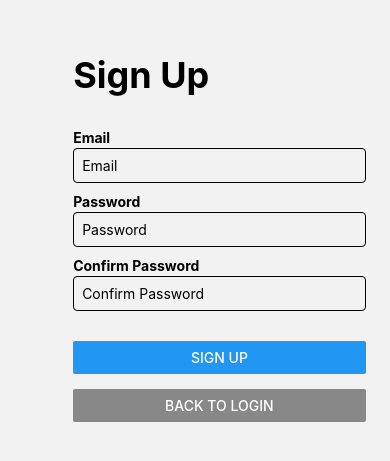
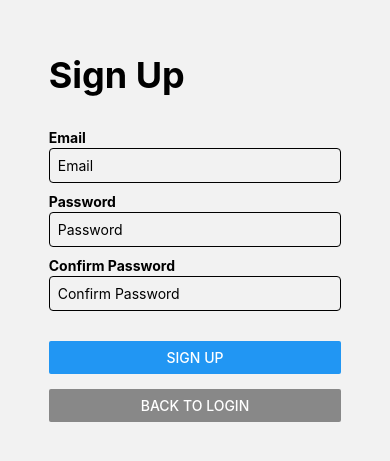
Before and after one commit to DivyanshuAlok/NoteMate, a React Native app: screen /SignUp in a window 390 px wide. Shown: the part 121-582 px from the top of the page. Built offline with nearby package versions, Linux system fonts and the light colour scheme.

Commit message:
fixed log in

```diff
--- a/src/screens/LoginScreen.tsx
+++ b/src/screens/LoginScreen.tsx
@@ -70,7 +70,6 @@ const styles = StyleSheet.create({
     flex: 1,
     justifyContent: 'center',
     alignSelf: 'center',
-    paddingLeft: Dimensions.get('window').width * 0.125, // 12.5% left indent
     marginBottom: Dimensions.get('window').height * 0.15, // 10% bottom indent},
   },
   input: {
--- a/src/screens/SignUpScreen.tsx
+++ b/src/screens/SignUpScreen.tsx
@@ -80,7 +80,6 @@ const styles = StyleSheet.create({
     flex: 1,
     justifyContent: 'center',
     alignSelf: 'center',
-    paddingLeft: screenWidth * 0.125,
     marginBottom: Dimensions.get('window').height * 0.15, // 10% bottom indent},
   },
   input: {
```
